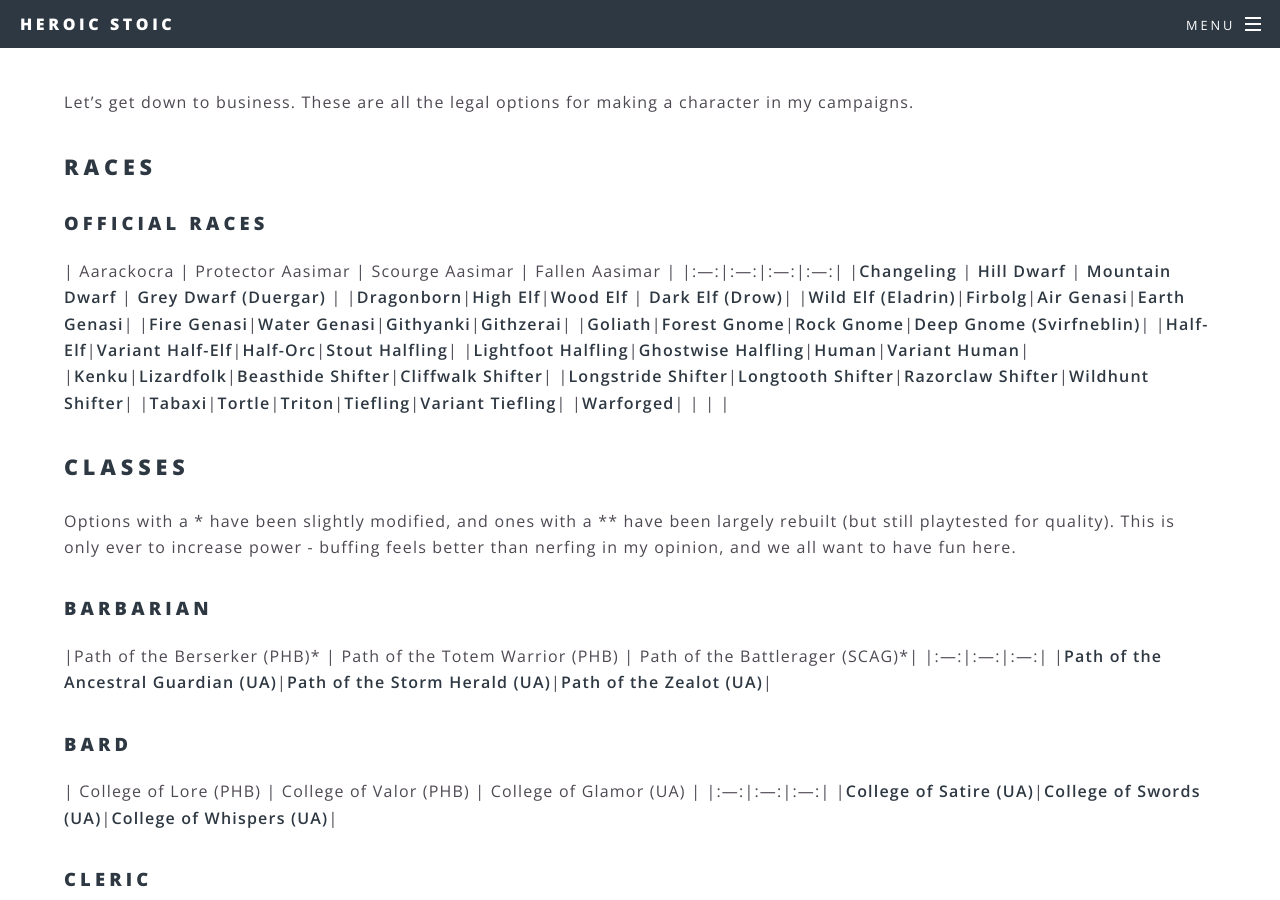
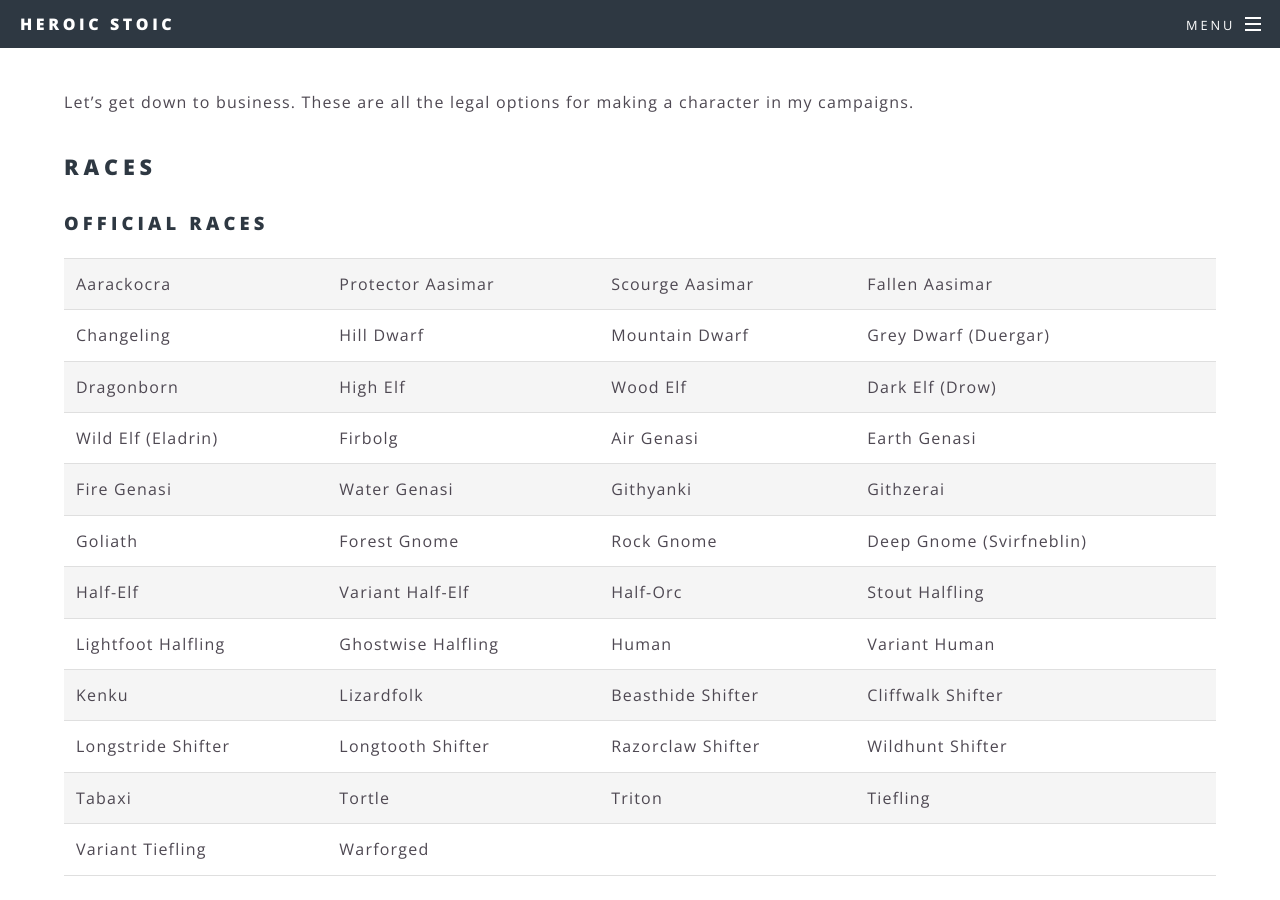
Before and after one commit to heroicstoic/heroicstoic.github.io, a Jekyll site: the page built from dnd/CharacterOptions.md, in a window 1280 px wide and 900 px high, scrolled down 400 px. Built offline with Jekyll 4.4.1, drawn with Linux system fonts in a browser that asks for light colours; some of the changed lines change nothing that is shown.

Commit message:
Update CharacterOptions.md

```diff
--- a/dnd/CharacterOptions.md
+++ b/dnd/CharacterOptions.md
@@ -8,19 +8,80 @@ Let's get down to business. These are all the legal options for making a charact
 
 ## Races
 ### Official Races
-| Aarackocra | Protector Aasimar | Scourge Aasimar | Fallen Aasimar |
-|:---:|:---:|:---:|:---:|
-|**Changeling** | **Hill Dwarf** | **Mountain Dwarf** | **Grey Dwarf (Duergar)** |
-|**Dragonborn**|**High Elf**|**Wood Elf** | **Dark Elf (Drow)**|
-|**Wild Elf (Eladrin)**|**Firbolg**|**Air Genasi**|**Earth Genasi**|
-|**Fire Genasi**|**Water Genasi**|**Githyanki**|**Githzerai**|
-|**Goliath**|**Forest Gnome**|**Rock Gnome**|**Deep Gnome (Svirfneblin)**|
-|**Half-Elf**|**Variant Half-Elf**|**Half-Orc**|**Stout Halfling**|
-|**Lightfoot Halfling**|**Ghostwise Halfling**|**Human**|**Variant Human**|
-|**Kenku**|**Lizardfolk**|**Beasthide Shifter**|**Cliffwalk Shifter**|
-|**Longstride Shifter**|**Longtooth Shifter**|**Razorclaw Shifter**|**Wildhunt Shifter**|
-|**Tabaxi**|**Tortle**|**Triton**|**Tiefling**|**Variant Tiefling**|
-|**Warforged**| | | |
+<table class="tg">
+  <tr>
+    <td>Aarackocra</td>
+    <td> Protector Aasimar</td>
+    <td>Scourge Aasimar</td>
+    <td>Fallen Aasimar</td>
+  </tr>
+  <tr>
+    <td>Changeling</td>
+    <td>Hill Dwarf</td>
+    <td>Mountain Dwarf</td>
+    <td>Grey Dwarf (Duergar)</td>
+  </tr>
+  <tr>
+    <td>Dragonborn</td>
+    <td>High Elf</td>
+    <td>Wood Elf</td>
+    <td>Dark Elf (Drow)</td>
+  </tr>
+  <tr>
+    <td>Wild Elf (Eladrin)</td>
+    <td>Firbolg</td>
+    <td>Air Genasi</td>
+    <td>Earth Genasi</td>
+  </tr>
+  <tr>
+    <td>Fire Genasi</td>
+    <td>Water Genasi</td>
+    <td>Githyanki</td>
+    <td>Githzerai</td>
+  </tr>
+  <tr>
+    <td>Goliath</td>
+    <td>Forest Gnome</td>
+    <td>Rock Gnome</td>
+    <td>Deep Gnome (Svirfneblin)</td>
+  </tr>
+  <tr>
+    <td>Half-Elf</td>
+    <td>Variant Half-Elf</td>
+    <td>Half-Orc</td>
+    <td>Stout Halfling</td>
+  </tr>
+  <tr>
+    <td>Lightfoot Halfling</td>
+    <td>Ghostwise Halfling</td>
+    <td>Human</td>
+    <td>Variant Human</td>
+  </tr>
+  <tr>
+    <td>Kenku</td>
+    <td>Lizardfolk</td>
+    <td>Beasthide Shifter</td>
+    <td>Cliffwalk Shifter</td>
+  </tr>
+  <tr>
+    <td>Longstride Shifter</td>
+    <td>Longtooth Shifter</td>
+    <td>Razorclaw Shifter</td>
+    <td>Wildhunt Shifter</td>
+  </tr>
+  <tr>
+    <td>Tabaxi</td>
+    <td>Tortle</td>
+    <td>Triton</td>
+    <td>Tiefling</td>
+  </tr>
+  <tr>
+    <td>Variant Tiefling</td>
+    <td>Warforged</td>
+    <td></td>
+    <td></td>
+  </tr>
+</table>
 
 ## Classes
 Options with a \* have been slightly modified, and ones with a \*\* have been largely rebuilt (but still playtested for quality). This is only ever to increase power - buffing feels better than nerfing in my opinion, and we all want to have fun here.
```
